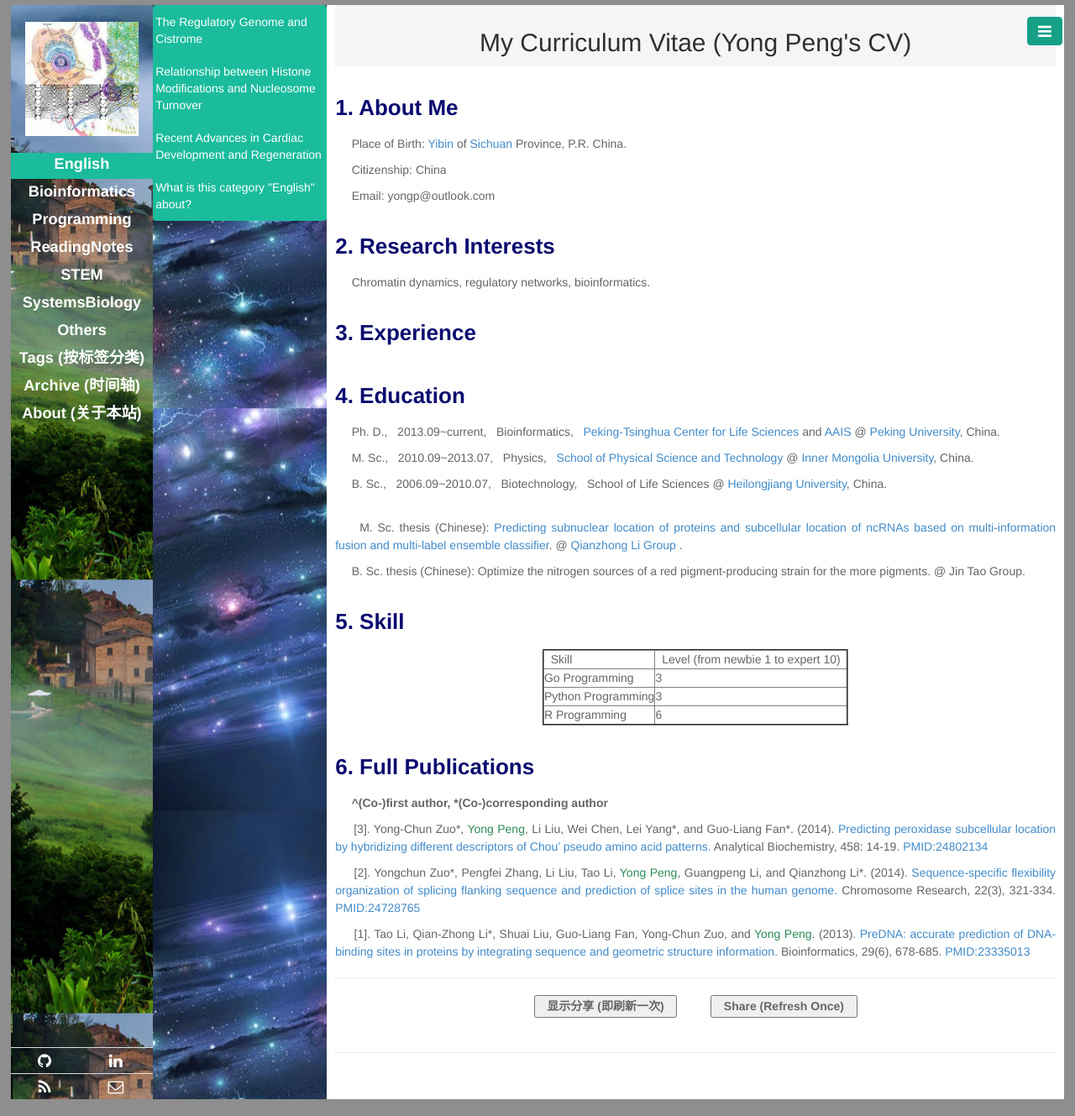
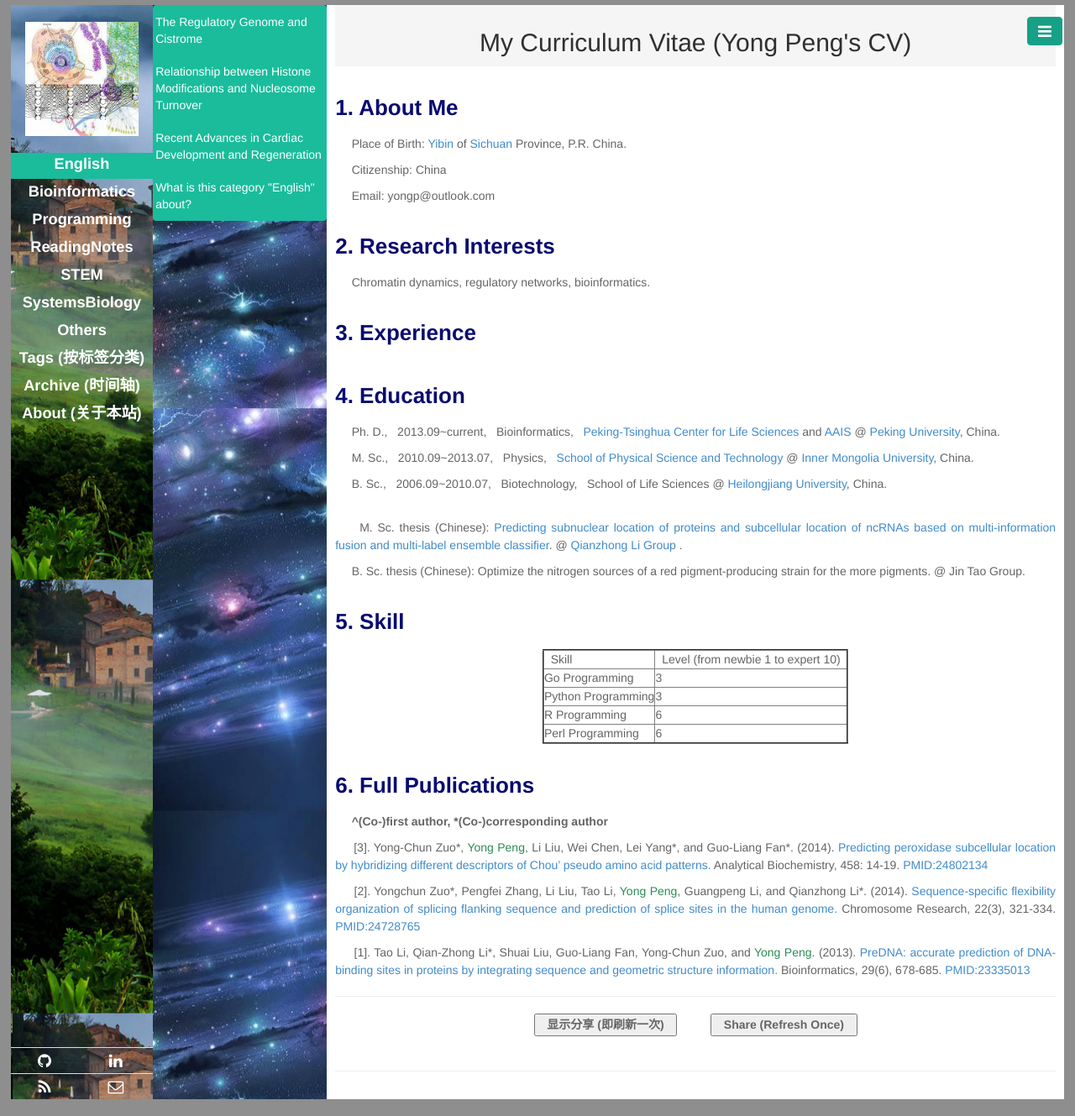
Before and after one commit to CTLife/CTLife.github.io, a Jekyll site: the page built from yongpeng.html, in a window 1280 px wide. Shown: the whole page at 84% size. Built offline with Jekyll 4.4.1, drawn with Linux system fonts in a browser that asks for light colours; Markdown is read by kramdown in place of the engine named in the settings.

Commit message:
Update yongpeng.html

```diff
--- a/yongpeng.html
+++ b/yongpeng.html
@@ -48,6 +48,10 @@ multi-information fusion and multi-label ensemble classifier</a>. @ <a href="htt
     <td> R Programming </td>
     <td> 6 </td>
   </tr>
+  <tr>
+    <td> Perl Programming </td>
+    <td> 6 </td>
+  </tr>
 </table>
 
 
```
